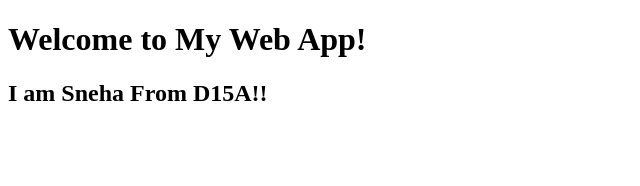
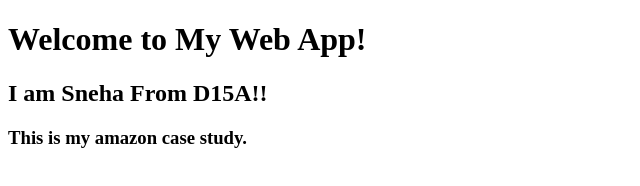
Before and after one commit to Sneha0321/Advance-case-study, a plain HTML site: page index.html in a window 1280 px wide. Shown: the whole page, without its empty margins (0-640 px from the left). Drawn offline with Linux system fonts and the light colour scheme.

Commit message:
Update index.html

```diff
--- a/index.html
+++ b/index.html
@@ -8,5 +8,6 @@
 <body>
     <h1>Welcome to My Web App!</h1>
     <h2>I am Sneha From D15A!!</h2>
+    <h3>This is my amazon case study.</h3>
 </body>
 </html>
```
